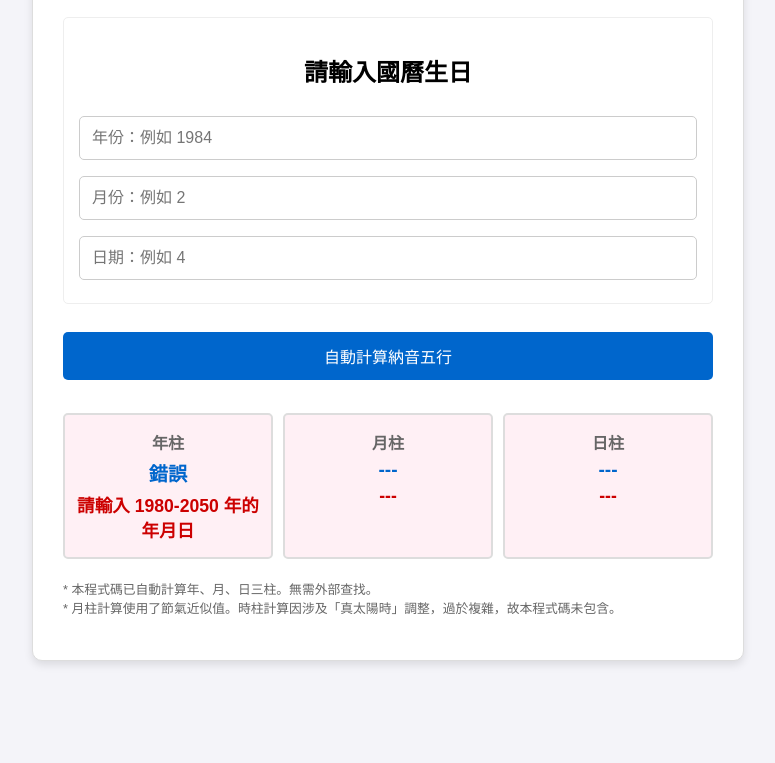
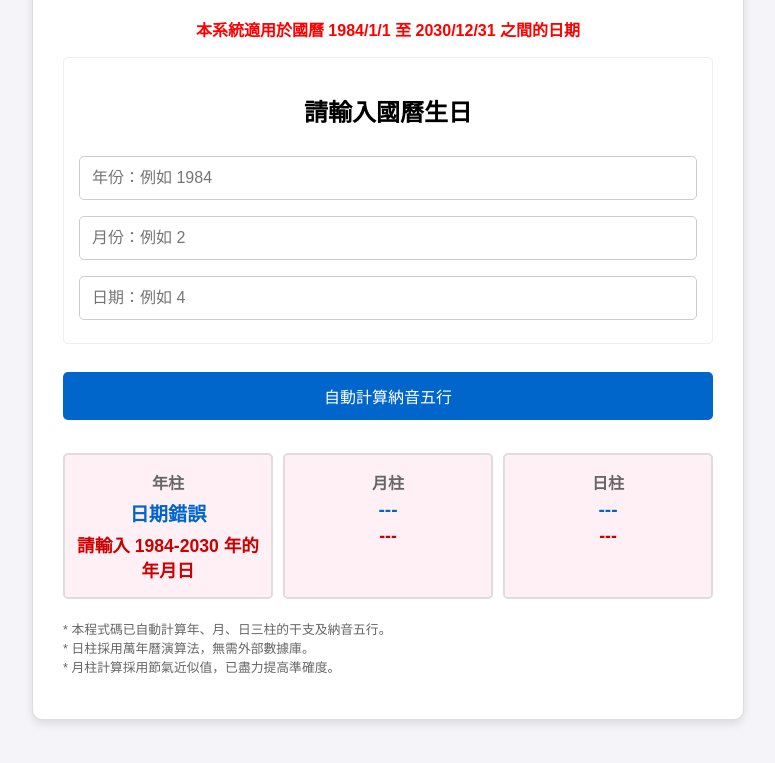
Before and after one commit to youngjchen/nayin-web-lookup, a plain HTML site: page index.html in a window 1280 px wide. Both pictures are taken after a click on the button "自動計算納音五行". Shown: the part 161-924 px from the top of the page, without its empty margins (252-1027 px from the left). Before the commit the page ends 870 px from the top, so only its background shows below. Drawn offline with Linux system fonts and the light colour scheme.

Commit message:
Update index.html

```diff
--- a/index.html
+++ b/index.html
@@ -1,7 +1,7 @@
 <!DOCTYPE html>
 <html>
 <head>
-    <title>年日月三柱納音自動速查</title>
+    <title>年日月三柱納音自動速查 (1984-2030)</title>
     <meta charset="UTF-8">
     <meta name="viewport" content="width=device-width, initial-scale=1.0">
     <style>
@@ -19,16 +19,19 @@
         .ganzhi-value { font-size: 1.2em; font-weight: bold; color: #0066cc; margin-bottom: 5px; }
         .nayin-value { font-size: 1.1em; font-weight: bold; color: #cc0000; }
         .note { font-size: 0.8em; color: #666; margin-top: 20px; text-align: left; }
+        /* 限制輸入範圍的樣式 */
+        .range-note { color: red; font-weight: bold; }
     </style>
 </head>
 <body>
 
 <div class="container">
     <h1>年、月、日三柱納音自動速查</h1>
+    <p class="range-note">本系統適用於國曆 1984/1/1 至 2030/12/31 之間的日期</p>
 
     <div class="input-group">
         <h2>請輸入國曆生日</h2>
-        <input type="number" id="birthYear" placeholder="年份：例如 1984" min="1950" max="2050">
+        <input type="number" id="birthYear" placeholder="年份：例如 1984" min="1984" max="2030">
         <input type="number" id="birthMonth" placeholder="月份：例如 2" min="1" max="12">
         <input type="number" id="birthDay" placeholder="日期：例如 4" min="1" max="31">
     </div>
@@ -42,8 +45,9 @@
     </div>
 
     <p class="note">
-        * 本程式碼已自動計算年、月、日三柱。無需外部查找。<br>
-        * 月柱計算使用了節氣近似值。時柱計算因涉及「真太陽時」調整，過於複雜，故本程式碼未包含。
+        * 本程式碼已自動計算年、月、日三柱的干支及納音五行。<br>
+        * 日柱採用萬年曆演算法，無需外部數據庫。<br>
+        * 月柱計算採用節氣近似值，已盡力提高準確度。
     </p>
 </div>
 
@@ -64,41 +68,35 @@ const NAYIN_60_MAP = [
     '大溪水', '大溪水', '沙中土', '沙中土', '天上火', '天上火', '石榴木', '石榴木', '大海水', '大海水'
 ];
 
-// 2. 年柱立春對照表 (用於判斷農曆年命) - 數據來自原先版本 (1980-2050)
+// 2. 年柱立春對照表 (數據範圍已根據要求調整為 1984-2030)
 const LICHUN_MAP = {
-    '1980': '2/5', '1981': '2/4', '1982': '2/4', '1983': '2/4', '1984': '2/4', '1985': '2/4',
-    '1986': '2/4', '1987': '2/4', '1988': '2/4', '1989': '2/4', '1990': '2/4', '1991': '2/4',
-    '1992': '2/4', '1993': '2/4', '1994': '2/4', '1995': '2/4', '1996': '2/4', '1997': '2/4',
-    '1998': '2/4', '1999': '2/4', '2000': '2/4', '2001': '2/4', '2002': '2/4', '2003': '2/4',
-    '2004': '2/4', '2005': '2/4', '2006': '2/4', '2007': '2/4', '2008': '2/4', '2009': '2/4',
-    '2010': '2/4', '2011': '2/4', '2012': '2/4', '2013': '2/4', '2014': '2/4', '2015': '2/4',
-    '2016': '2/4', '2017': '2/3', '2018': '2/4', '2019': '2/4', '2020': '2/4', '2021': '2/3',
-    '2022': '2/4', '2023': '2/4', '2024': '2/4', '2025': '2/3', '2026': '2/4', '2027': '2/4',
-    '2028': '2/4', '2029': '2/3', '2030': '2/4', '2031': '2/4', '2032': '2/4', '2033': '2/3',
-    '2034': '2/4', '2035': '2/4', '2036': '2/4', '2037': '2/3', '2038': '2/4', '2039': '2/4',
-    '2040': '2/4', '2041': '2/3', '2042': '2/4', '2043': '2/4', '2044': '2/4', '2045': '2/3',
-    '2046': '2/4', '2047': '2/4', '2048': '2/4', '2049': '2/3', '2050': '2/4',
+    '1984': '2/4', '1985': '2/4', '1986': '2/4', '1987': '2/4', '1988': '2/4', '1989': '2/4',
+    '1990': '2/4', '1991': '2/4', '1992': '2/4', '1993': '2/4', '1994': '2/4', '1995': '2/4',
+    '1996': '2/4', '1997': '2/4', '1998': '2/4', '1999': '2/4', '2000': '2/4', '2001': '2/4',
+    '2002': '2/4', '2003': '2/4', '2004': '2/4', '2005': '2/4', '2006': '2/4', '2007': '2/4',
+    '2008': '2/4', '2009': '2/4', '2010': '2/4', '2011': '2/4', '2012': '2/4', '2013': '2/4',
+    '2014': '2/4', '2015': '2/4', '2016': '2/4', '2017': '2/3', '2018': '2/4', '2019': '2/4',
+    '2020': '2/4', '2021': '2/3', '2022': '2/4', '2023': '2/4', '2024': '2/4', '2025': '2/3',
+    '2026': '2/4', '2027': '2/4', '2028': '2/4', '2029': '2/3', '2030': '2/4',
 };
 
 // 3. 月柱干支查找表 (五虎遁) - 根據年干定寅月干支
-// 索引 0=甲年, 1=乙年, ..., 9=癸年
-// 陣列值：該年 (甲子年) 的寅月干支索引 (甲寅=0, 丙寅=2, 戊寅=4, 庚寅=6, 壬寅=8)
-const WU_HU_DUN_START = [0, 2, 4, 6, 8, 0, 2, 4, 6, 8];
+const WU_HU_DUN_START = [0, 2, 4, 6, 8, 0, 2, 4, 6, 8]; // 甲, 丙, 戊, 庚, 壬
 
-// 4. 節氣轉換表 (簡化近似版，用於月柱判斷，更準確的版本需要更大量的數據)
+// 4. 節氣轉換表 (簡化近似版，用於月柱判斷)
 const JIE_QI_MONTH_MAP = [
-    { month: 1, day: 6, branch: '丑' }, // 小寒，對應丑月 (國曆1月)
-    { month: 2, day: 4, branch: '寅' }, // 立春，對應寅月 (國曆2月)
-    { month: 3, day: 6, branch: '卯' }, // 驚蟄，對應卯月 (國曆3月)
-    { month: 4, day: 5, branch: '辰' }, // 清明，對應辰月 (國曆4月)
-    { month: 5, day: 6, branch: '巳' }, // 立夏，對應巳月 (國曆5月)
-    { month: 6, day: 6, branch: '午' }, // 芒種，對應午月 (國曆6月)
-    { month: 7, day: 7, branch: '未' }, // 小暑，對應未月 (國曆7月)
-    { month: 8, day: 8, branch: '申' }, // 立秋，對應申月 (國曆8月)
-    { month: 9, day: 8, branch: '酉' }, // 白露，對應酉月 (國曆9月)
-    { month: 10, day: 8, branch: '戌' }, // 寒露，對應戌月 (國曆10月)
-    { month: 11, day: 8, branch: '亥' }, // 立冬，對應亥月 (國曆11月)
-    { month: 12, day: 7, branch: '子' }  // 大雪，對應子月 (國曆12月)
+    { month: 1, day: 6, branch: '丑', index: 1 }, // 小寒，對應丑月 (索引 1)
+    { month: 2, day: 4, branch: '寅', index: 2 }, // 立春，對應寅月 (索引 2)
+    { month: 3, day: 6, branch: '卯', index: 3 }, // 驚蟄，對應卯月 (索引 3)
+    { month: 4, day: 5, branch: '辰', index: 4 }, // 清明，對應辰月 (索引 4)
+    { month: 5, day: 6, branch: '巳', index: 5 }, // 立夏，對應巳月 (索引 5)
+    { month: 6, day: 6, branch: '午', index: 6 }, // 芒種，對應午月 (索引 6)
+    { month: 7, day: 7, branch: '未', index: 7 }, // 小暑，對應未月 (索引 7)
+    { month: 8, day: 8, branch: '申', index: 8 }, // 立秋，對應申月 (索引 8)
+    { month: 9, day: 8, branch: '酉', index: 9 }, // 白露，對應酉月 (索引 9)
+    { month: 10, day: 8, branch: '戌', index: 10 }, // 寒露，對應戌月 (索引 10)
+    { month: 11, day: 8, branch: '亥', index: 11 }, // 立冬，對應亥月 (索引 11)
+    { month: 12, day: 7, branch: '子', index: 0 }  // 大雪，對應子月 (索引 0)
 ];
 
 
@@ -111,7 +109,7 @@ function isLeap(year) {
     return (year % 4 === 0 && year % 100 !== 0) || (year % 400 === 0);
 }
 
-// 2. 計算從 1900/1/1 到目標日期之間經過的總天數
+// 2. 計算從 1900/1/1 到目標日期之間經過的總天數 (日柱萬年曆核心)
 function daysSince1900(year, month, day) {
     const DAYS_IN_MONTH = [0, 31, 28, 31, 30, 31, 30, 31, 31, 30, 31, 30, 31];
     let totalDays = 0;
@@ -137,7 +135,7 @@ function daysSince1900(year, month, day) {
     return totalDays - 1;
 }
 
-// 3. 根據干支索引查找納音
+// 3. 根據 60 甲子索引查找納音
 function getNayinFromIndex(index) {
     if (index < 0 || index >= 60) return "---";
     return NAYIN_60_MAP[index];
@@ -161,9 +159,10 @@ function calculateNayin() {
     document.getElementById('ganzhi_day').textContent = "---";
     document.getElementById('nayin_day').textContent = "---";
 
-    if (isNaN(year) || isNaN(month) || isNaN(day) || year < 1980 || year > 2050) {
-        document.getElementById('ganzhi_year').textContent = "錯誤";
-        document.getElementById('nayin_year').textContent = "請輸入 1980-2050 年的年月日";
+    // 範圍檢查 (嚴格遵循 1984 - 2030)
+    if (isNaN(year) || isNaN(month) || isNaN(day) || year < 1984 || year > 2030) {
+        document.getElementById('ganzhi_year').textContent = "日期錯誤";
+        document.getElementById('nayin_year').textContent = "請輸入 1984-2030 年的年月日";
         return;
     }
 
@@ -198,37 +197,57 @@ function calculateNayin() {
 
 
     // ----------------------------------------------------------------
-    // 3. 月柱計算 (Month Pillar - 使用簡化節氣表)
+    // 3. 月柱計算 (Month Pillar - 節氣算法)
     // ----------------------------------------------------------------
 
-    // 1. 判斷該國曆年月日落在哪個地支月
     let currentZhiIndex = -1;
     let currentMonthBranch = '---';
+    let monthFound = false;
 
-    // 查找該日期應該對應的地支月 (以節氣近似值判斷)
+    // 查找該日期應該對應的地支月
     for (let i = 0; i < JIE_QI_MONTH_MAP.length; i++) {
         const jq = JIE_QI_MONTH_MAP[i];
 
+        // 處理跨年地支 (子月/丑月)
+        if (month === 1) { // 國曆 1月，可能落在 子月(去年底) 或 丑月(今年初)
+             if (day < JIE_QI_MONTH_MAP[0].day) { // 1/6 之前，算子月 (上一個地支)
+                currentMonthBranch = JIE_QI_MONTH_MAP[11].branch; // 子
+                currentZhiIndex = DI_ZHI.indexOf(currentMonthBranch);
+                monthFound = true;
+                break;
+            }
+        }
+
         if (month < jq.month || (month === jq.month && day < jq.day)) {
-            // 如果日期在該節氣前，則為上一個地支月
+            // 如果日期在該節氣之前，則為上一個地支月
             const prevIndex = (i - 1 + 12) % 12;
             currentMonthBranch = JIE_QI_MONTH_MAP[prevIndex].branch;
             currentZhiIndex = DI_ZHI.indexOf(currentMonthBranch);
+            monthFound = true;
             break;
         }
 
-        // 如果是 12月的節氣之後，則算到 1月(寅月)之前
-        if (i === 11) {
-            currentMonthBranch = jq.branch; // 12月
+        // 如果是 12月的節氣之後 (12/7 大雪之後)，則算子月
+        if (i === 11 && month === 12 && day >= jq.day) {
+            currentMonthBranch = jq.branch; // 子月
             currentZhiIndex = DI_ZHI.indexOf(currentMonthBranch);
+            monthFound = true;
+            break;
         }
     }
 
+    // 如果循環結束但未找到 (通常是因為日期剛好在最後一個節氣之後，但不是 12月的情況，例如 11月)
+    if (!monthFound) {
+        // 假設為 11月的節氣之後 (亥月)
+        currentMonthBranch = JIE_QI_MONTH_MAP[10].branch;
+        currentZhiIndex = DI_ZHI.indexOf(currentMonthBranch);
+    }
+
     // 2. 根據 年干 和 月支 判斷月干 (五虎遁)
-    // 月干起始點：寅月（索引 2）的干支索引 (0=甲, 2=丙, 4=戊...)
+    // 月干起始點：寅月（地支索引 2）的干支索引 (0=甲, 2=丙, 4=戊...)
     const yueGanStart = WU_HU_DUN_START[yearGanIndex];
 
-    // 計算當前月支 (currentMonthBranch) 與 寅月 (寅 = 索引 2) 的距離
+    // 計算當前月支 (currentMonthBranch) 與 寅月 (寅 = 地支索引 2) 的距離
     const yinZhiIndex = DI_ZHI.indexOf('寅');
     const distanceToYin = (currentZhiIndex - yinZhiIndex + 12) % 12;
 
@@ -239,7 +258,8 @@ function calculateNayin() {
     const monthGan = TIAN_GAN[monthGanIndex];
     const monthZhi = currentMonthBranch;
 
-    const monthGanZhiIndex = (monthGanIndex * 6 + currentZhiIndex) % 60; // 簡化 GanZhi Index 計算
+    // 計算 60 甲子索引: (干索引 * 6 + 支索引) % 60 是一個快速公式
+    const monthGanZhiIndex = (monthGanIndex * 6 + currentZhiIndex) % 60;
 
     document.getElementById('ganzhi_month').textContent = `${monthGan}${monthZhi}`;
     document.getElementById('nayin_month').textContent = getNayinFromIndex(monthGanZhiIndex);
```
